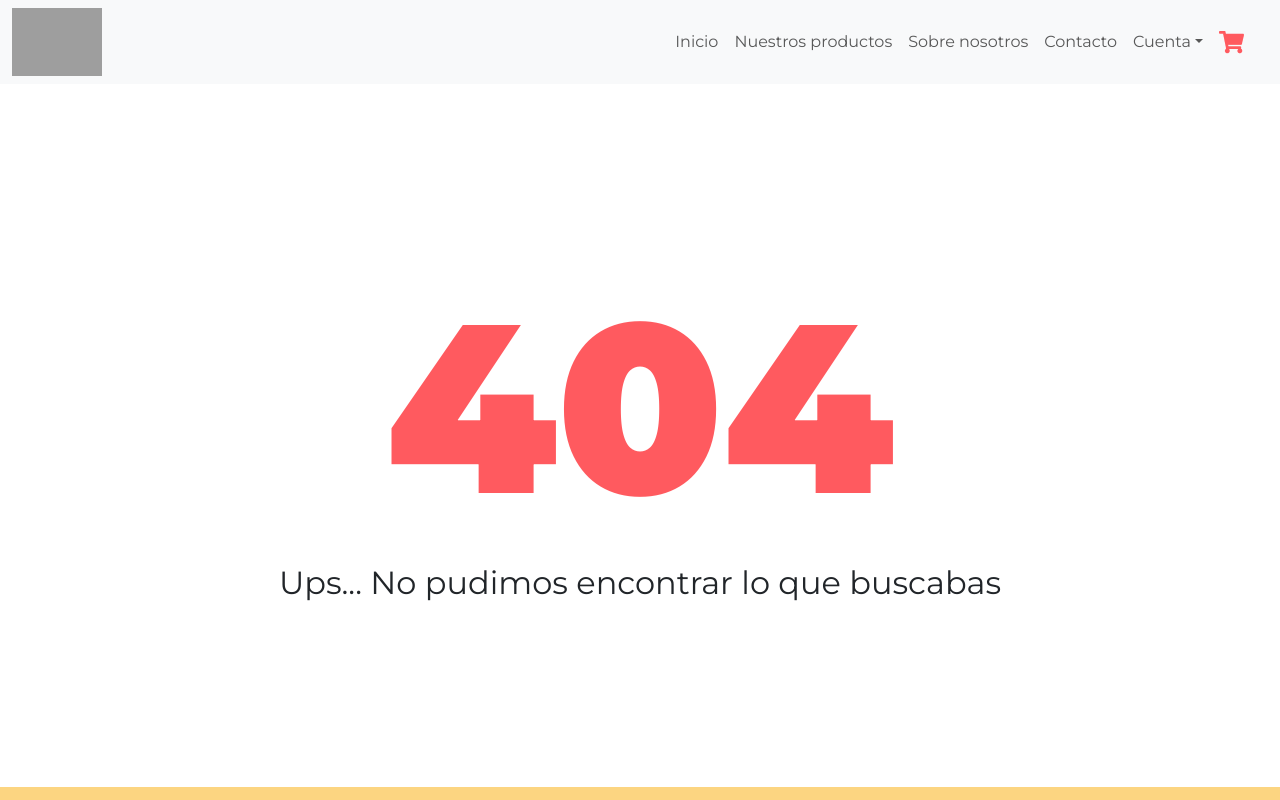
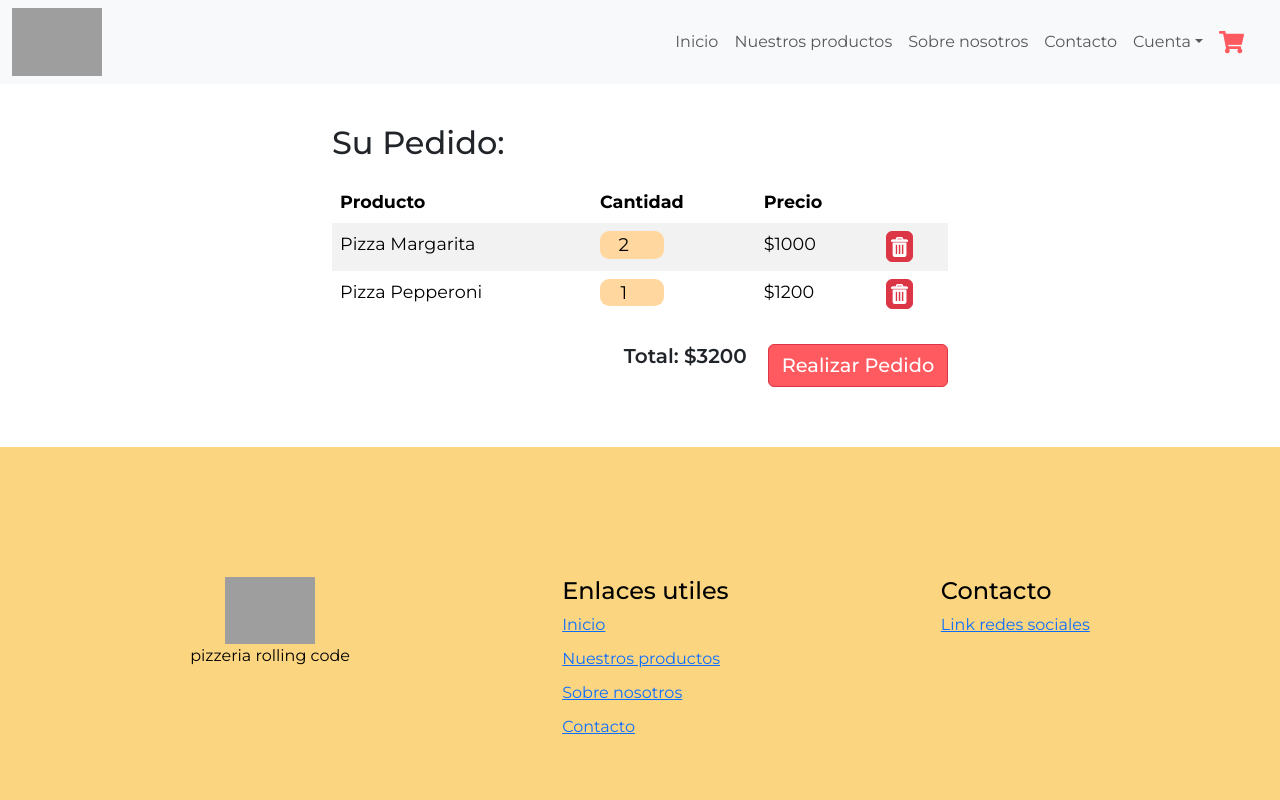
Before and after one commit to Grupo-4-Rolling-Code-45i/Frontend, a React (Vite) app: page /cart in a window 1280 px wide. Shown: the top 800 px of the page. Built offline with nearby package versions, Linux system fonts and the light colour scheme; grey boxes are pictures that could not be loaded.

Commit message:
feature/carrito tercera version + estilos

```diff
--- a/src/App.jsx
+++ b/src/App.jsx
@@ -6,6 +6,7 @@ import { BrowserRouter, Route, Routes } from 'react-router-dom';
 import { Error404 } from './404/pages/Error404';
 import { Aboutus } from './about-us/pages/AboutUs';
 import { Contacto } from "./contacto/Contacto";
+import { Cart } from "./cart/pages/cart";
 
 export default function App() {
   return (
@@ -17,6 +18,7 @@ export default function App() {
             <Route path='*' element={ <Error404/>}/>
             <Route path='/sobre-nosotros' element={ <Aboutus/>}/>
             <Route path='/contacto' element={ <Contacto/> }/>
+            <Route path='/cart' element={ <Cart/>}/>
         </Routes>
       </BrowserRouter>
       <Footer/>
--- /dev/null
+++ b/src/cart/css/cart.css
@@ -0,0 +1,61 @@
+.containerCart {
+    margin-top: 40px;
+    margin-bottom: 60px;
+    width: 50%;
+    font-size: 1.1em;
+}
+
+input {
+    width: 5vw;
+    border: none;
+    font-size: 1.04em;
+    text-align: center;
+    padding-right: 1vw;
+    padding-left: 0.9vw;
+    border-radius: 0.5em;
+    background-color: rgb(255, 215, 159);
+}
+
+div .total {
+    justify-content: end;
+    align-items: center;
+    display: flex;
+}
+
+.botonEliminar {
+    font-size: 0.75em;
+    padding: 0.3em;
+    margin-bottom: 2%;
+}
+
+.botonEliminar img {
+    height: 1.5em;
+}
+
+h2 {
+    margin: 0.6em 0;
+}
+
+h5 {
+    font-weight: 600;
+}
+
+.botonPedido {
+    width: 180px;
+    padding: 0.3em;
+    margin-top: 0.5em;
+    margin-left: 1.1em;
+    font-size: 1.1em;
+    background-color: #ff5a5f;
+    font-weight: 500;
+}
+
+@media screen and (max-width: 768px) {
+    .containerCart {
+        margin: auto;
+        width: 100%;
+    }
+    input {
+        width: 12vw;
+    }
+}
--- /dev/null
+++ b/src/cart/pages/cart.jsx
@@ -0,0 +1,58 @@
+import React, { useState } from 'react';
+import { Container, Table, Button } from 'react-bootstrap';
+import "../css/cart.css";
+import rubbishbin from '../assets/rubbishbin.png';
+
+export const Cart = () => {
+    const [carrito, setCarrito] = useState([
+        { id: 1, name: 'Pizza Margarita', quantity: 2, price: 1000 },
+        { id: 2, name: 'Pizza Pepperoni', quantity: 1, price: 1200 }
+    ]);
+
+    const calculateTotal = () => {
+        return carrito.reduce((total, item) => total + item.quantity * item.price, 0);
+    };
+
+    // Función para manejar cambios en la cantidad desde el input
+    const cambiarQ = (itemId, newQuantity) => {
+    setCarrito((prevItems) =>
+        prevItems.map((item) =>
+            item.id === itemId ? { ...item, quantity: newQuantity } : item
+            )
+        );
+    };
+
+    return (
+    <Container className='containerCart'>
+        <h2>Su Pedido:</h2>
+        <Table striped borderless responsive>
+            <thead>
+                <tr>
+                    <th>Producto</th>
+                    <th>Cantidad</th>
+                    <th>Precio</th>
+                    <th></th>
+                </tr>
+            </thead>
+            <tbody>
+                {carrito.map((item) => (
+                    <tr key={item.id}>
+                        <td>{item.name}</td>
+                        <td>
+                            <input type="number" value={item.quantity} min="1" onChange={(e) => cambiarQ(item.id, e.target.value)}/>
+                        </td>
+                        <td>${item.price}</td>
+                        <td>
+                            <Button className='botonEliminar' variant="danger"><img src={rubbishbin}></img></Button>
+                        </td>
+                    </tr>
+                ))}
+            </tbody>
+        </Table>
+        <div className="total">
+            <h5>Total: ${calculateTotal()}</h5>
+            <Button className='botonPedido' variant="danger">Realizar Pedido</Button>
+        </div>
+    </Container>
+    );
+};
```
Also changed, not shown: src/cart/assets/rubbishbin.png (added).
